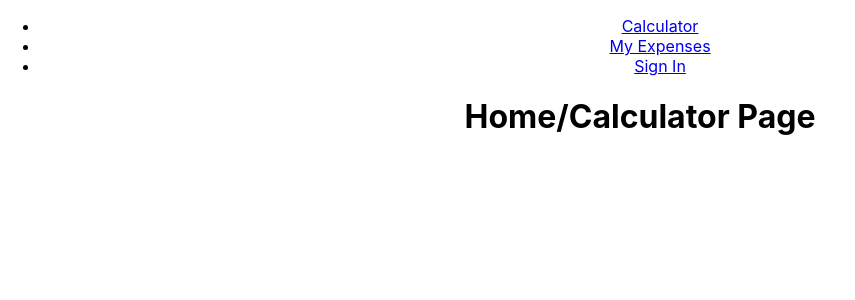
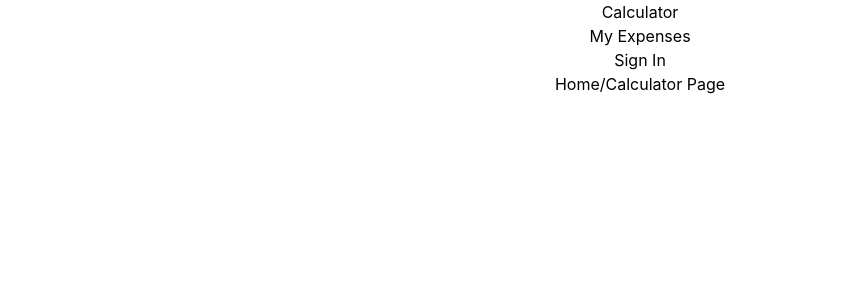
Before and after one commit to charmainelhm/chowbread-frontend, a React (Create React App) app: page / in a window 1280 px wide. Shown: the top 300 px of the page, without its empty margins (0-855 px from the left). Built offline with nearby package versions, Linux system fonts and the light colour scheme.

Commit message:
Set up tailwind with react app

```diff
--- a/package.json
+++ b/package.json
@@ -42,6 +42,8 @@
     ]
   },
   "devDependencies": {
+    "autoprefixer": "^10.4.13",
+    "postcss": "^8.4.21",
     "tailwindcss": "^3.2.6"
   }
 }
--- /dev/null
+++ b/postcss.config.js
@@ -0,0 +1,6 @@
+module.exports = {
+  plugins: {
+    tailwindcss: {},
+    autoprefixer: {},
+  },
+}
--- /dev/null
+++ b/tailwind.config.js
@@ -0,0 +1,8 @@
+/** @type {import('tailwindcss').Config} */
+module.exports = {
+  content: ["./src/**/*.{js,jsx}"],
+  theme: {
+    extend: {},
+  },
+  plugins: [],
+};
```
Also changed, not shown: src/index.css (+7 -3 lines), 1 other file (tests, documents, lock files or other folders).
